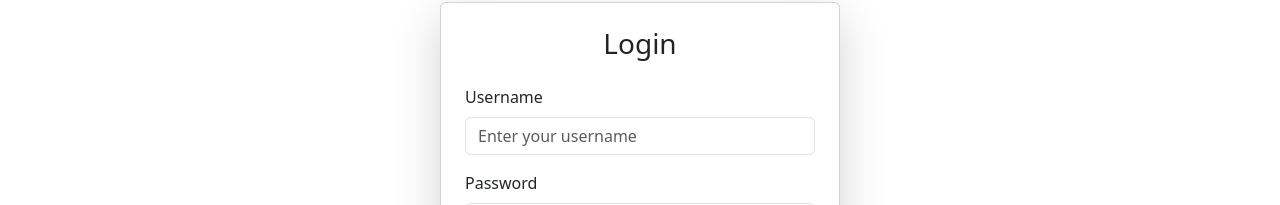
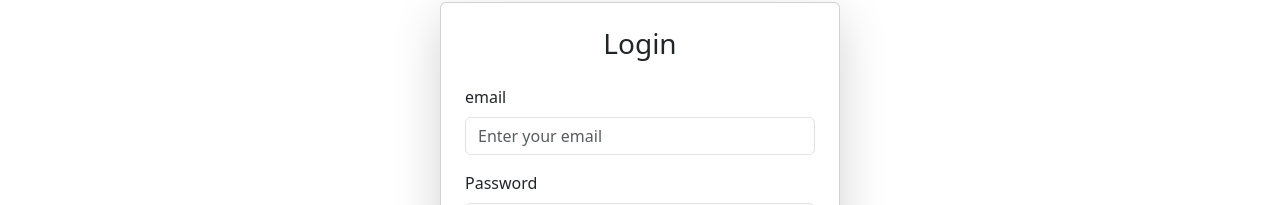
Before and after one commit to shailesh-ss-19-11/july-todo-list, a React (Vite) app: page /login in a window 1280 px wide. Shown: the part 295-500 px from the top of the page. Built offline with nearby package versions, Linux system fonts and the light colour scheme.

Commit message:
login auth function

```diff
--- a/src/App.jsx
+++ b/src/App.jsx
@@ -12,6 +12,8 @@ import Signup from './auth/Signup'
 import Users from './users/Users'
 import Page404 from './components/Page404'
 import UserInfo from './users/UserInfo'
+import Dashboard from './pages/dashboard/Dashboard'
+import ProtectedRoute from './auth/ProtectedRoute'
 
 
 
@@ -23,14 +25,19 @@ function App() {
       <Header />
       <Routes>
 
-        <Route path='/signup' Component={Signup} />
-        <Route path='/login' Component={Login} />
-        <Route path='/home' Component={Home} />
-        <Route path='/about' Component={About} />
-        <Route path='/todo' Component={Todo} />
-        <Route path='/users' Component={Users} />
-        <Route path='/users/:id' Component={UserInfo} />
-        <Route path='*' Component={Page404} />
+        <Route path='/signup' element={<Signup />} />
+        <Route path='/login' element={<Login />} />
+        <Route path='/home' element={<Home />} />
+        <Route path='/about' element={<About />} />
+        <Route path='/todo' element={<ProtectedRoute> <Todo /></ProtectedRoute>} />
+        <Route path='/users' element={<ProtectedRoute><Users /></ProtectedRoute>} />
+        <Route path='/users/:userid' element={<UserInfo />} />
+        <Route path='/dashboard'
+          element={
+            <ProtectedRoute>
+              <Dashboard />
+            </ProtectedRoute>} />
+        <Route path='*' element={Page404} />
       </Routes>
       {/* <center>
         <h1>TODO APP</h1>
--- a/src/auth/Login.jsx
+++ b/src/auth/Login.jsx
@@ -1,8 +1,10 @@
+import axios from "axios";
 import React, { useState } from "react";
+import { useNavigate } from "react-router";
 
 export default function Login() {
-  const [form, setForm] = useState({ username: "", password: "" });
-
+  const [form, setForm] = useState({ email: "", password: "" });
+  const navigate = useNavigate();
   const handleChange = (e) => {
     setForm({ ...form, [e.target.name]: e.target.value });
   };
@@ -10,7 +12,14 @@ export default function Login() {
   const handleSubmit = (e) => {
     e.preventDefault();
     console.log("Login Data:", form);
-    // Add authentication logic here (API call etc.)
+    axios.post("http://localhost:4000/api/login", form)
+      .then((response) => {
+        console.log(response, "response")
+        if (response.status === 200) {
+          localStorage.setItem("userinfo", JSON.stringify(response.data.user));
+          navigate("/dashboard");
+        }
+      }).catch((err) => console.log(err))
   };
 
   return (
@@ -19,17 +28,17 @@ export default function Login() {
         <h3 className="text-center mb-4">Login</h3>
         <form onSubmit={handleSubmit}>
           <div className="mb-3">
-            <label htmlFor="username" className="form-label">
-              Username
+            <label htmlFor="email" className="form-label">
+              email
             </label>
             <input
               type="text"
               className="form-control"
-              id="username"
-              name="username"
-              value={form.username}
+              id="email"
+              name="email"
+              value={form.email}
               onChange={handleChange}
-              placeholder="Enter your username"
+              placeholder="Enter your email"
               required
             />
           </div>
--- /dev/null
+++ b/src/auth/ProtectedRoute.jsx
@@ -0,0 +1,11 @@
+import React from 'react'
+import { Navigate } from 'react-router'
+
+const ProtectedRoute = ({ children }) => {
+    const localData = JSON.parse(localStorage.getItem("userinfo"))
+    return (
+        !localData ? <Navigate to={"/login"} /> : children
+    )
+}
+
+export default ProtectedRoute
--- a/src/components/Header.jsx
+++ b/src/components/Header.jsx
@@ -1,7 +1,9 @@
 import React from 'react'
-import { Link } from 'react-router'
+import { Link, useNavigate } from 'react-router'
 
 const Header = () => {
+    const navigate = useNavigate();
+    const localdata = JSON.parse(localStorage.getItem("userinfo"))
     return (
         <div className='d-flex justify-content-between bg-dark p-2'>
             <div className='d-flex gap-3'>
@@ -11,8 +13,10 @@ const Header = () => {
                 <Link className='p-2' to="/users">Users</Link>
             </div>
             <div>
-                <Link to="/login" className='btn btn-sm btn-primary mx-1'>Login</Link>
-                <Link to="/signup" className='btn btn-sm btn-primary mx-1'>SignUp</Link>
+                {!localdata ? <><Link to="/login" className='btn btn-sm btn-primary mx-1'>Login</Link>
+                    <Link to="/signup" className='btn btn-sm btn-primary mx-1'>SignUp</Link></> :
+                    <button className='btn btn-sm btn-primary mx-1' onClick={() => { navigate("/login"); localStorage.clear() }}>Logout</button>
+                }
             </div>
         </div>
     )
--- /dev/null
+++ b/src/pages/dashboard/Dashboard.jsx
@@ -0,0 +1,9 @@
+import React from 'react'
+
+const Dashboard = () => {
+  return (
+    <div>Dashboard</div>
+  )
+}
+
+export default Dashboard
--- a/src/users/UserInfo.jsx
+++ b/src/users/UserInfo.jsx
@@ -13,7 +13,7 @@ const UserInfo = () => {
 
   const fetchByID = async () => {
     try {
-      const result = await axios.get(baseUrl + "/" + params?.id);
+      const result = await axios.get(baseUrl + "/" + params?.userid);
       if (result.status === 200) {
         setUser(result.data)
         setloading(false)
--- a/src/users/UsersTable.jsx
+++ b/src/users/UsersTable.jsx
@@ -24,7 +24,7 @@ const UsersTable = (props) => {
                             return (
                                 <tr>
                                     {/* <td onClick={()=>navigate("/users/"+user.id)}>{user.id}</td> */}
-                                    <td ><Link to={"/users/"+user.id}>{user.id}</Link></td>
+                                    <td ><Link to={`/users/${user.id}`}>{user.id}</Link></td>
                                     <td>{user.name}</td>
                                     <td>{user.email}</td>
                                     <td>{user["job title"]}</td>
```
